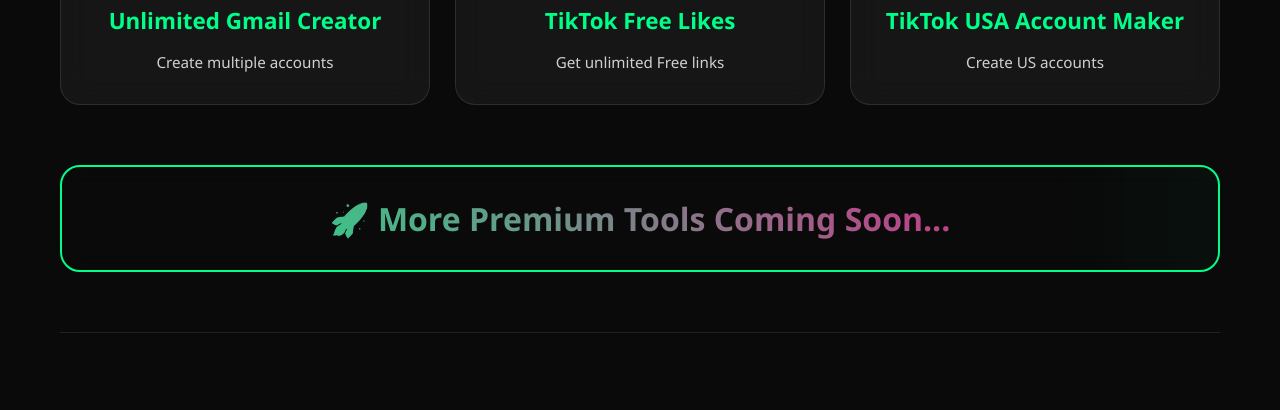
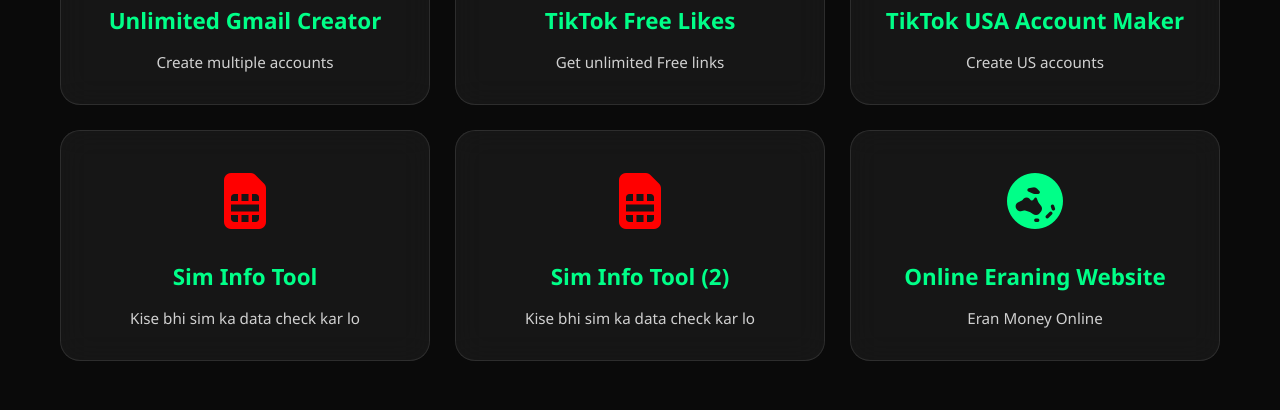
Before and after one commit to animebot12/Sub-page, a plain HTML site: page index.html in a window 1280 px wide. Shown: the part 2640-3050 px from the top of the page. Drawn offline with Linux system fonts and the light colour scheme.

Commit message:
Update index.html

```diff
--- a/index.html
+++ b/index.html
@@ -519,7 +519,7 @@
                 <div class="tool-desc">Advanced bulk SMS sending platform</div>
             </div>
 
-            <!-- Tool 2: TikTok Video Downloader -->
+            <!-- Tool 28: TikTok Video Downloader -->
             <div class="tool-card" onclick="openTool('https://arsalttdownloader.vercel.app/')">
                 <div class="tool-icon tiktok"><i class="fab fa-tiktok"></i></div>
                 <div class="tool-name">TikTok Video Downloader</div>
@@ -705,6 +705,27 @@
                 <div class="tool-name">TikTok USA Account Maker</div>
                 <div class="tool-desc">Create US accounts</div>
             </div>
+
+            <!-- Tool 2: Sim Info Tool -->
+            <div class="tool-card" onclick="openTool('https://siminfotool.vercel.app/')">
+                <div class="tool-icon watch-time"><i class="fa-solid fa-sim-card"></i></div>
+                <div class="tool-name">Sim Info Tool</div>
+                <div class="tool-desc">Kise bhi sim ka data check kar lo</div>
+            </div>
+
+            <!-- Tool 29: Sim Info Tool 2 -->
+            <div class="tool-card" onclick="openTool('https://siminfotool2.vercel.app/')">
+                <div class="tool-icon watch-time"><i class="fa-solid fa-sim-card"></i></div>
+                <div class="tool-name">Sim Info Tool (2) </div>
+                <div class="tool-desc">Kise bhi sim ka data check kar lo</div>
+            </div>
+
+             <!-- Tool 30: AI Assistant Pro -->
+            <div class="tool-card" onclick="openTool('https://online-earning-livid.vercel.app/')">
+                <div class="tool-icon ai-assistant"><i class="fa-solid fa-earth-oceania"></i></div>
+                <div class="tool-name">Online Eraning Website</div>
+                <div class="tool-desc">Eran Money Online</div>
+            </div>
         </div>
 
         <div class="coming-soon">
@@ -743,9 +764,6 @@
                 </a>
                 <a href="#" class="share-btn" onclick="shareSocial('twitter')">
                     <i class="fab fa-twitter"></i> Twitter
-                </a>
-                <a href="#" class="share-btn" onclick="copyLink()">
-                    <i class="fas fa-link"></i> Copy Link
                 </a>
             </div>
             <p class="share-note">Please share to support our work! 🙏</p>
```
